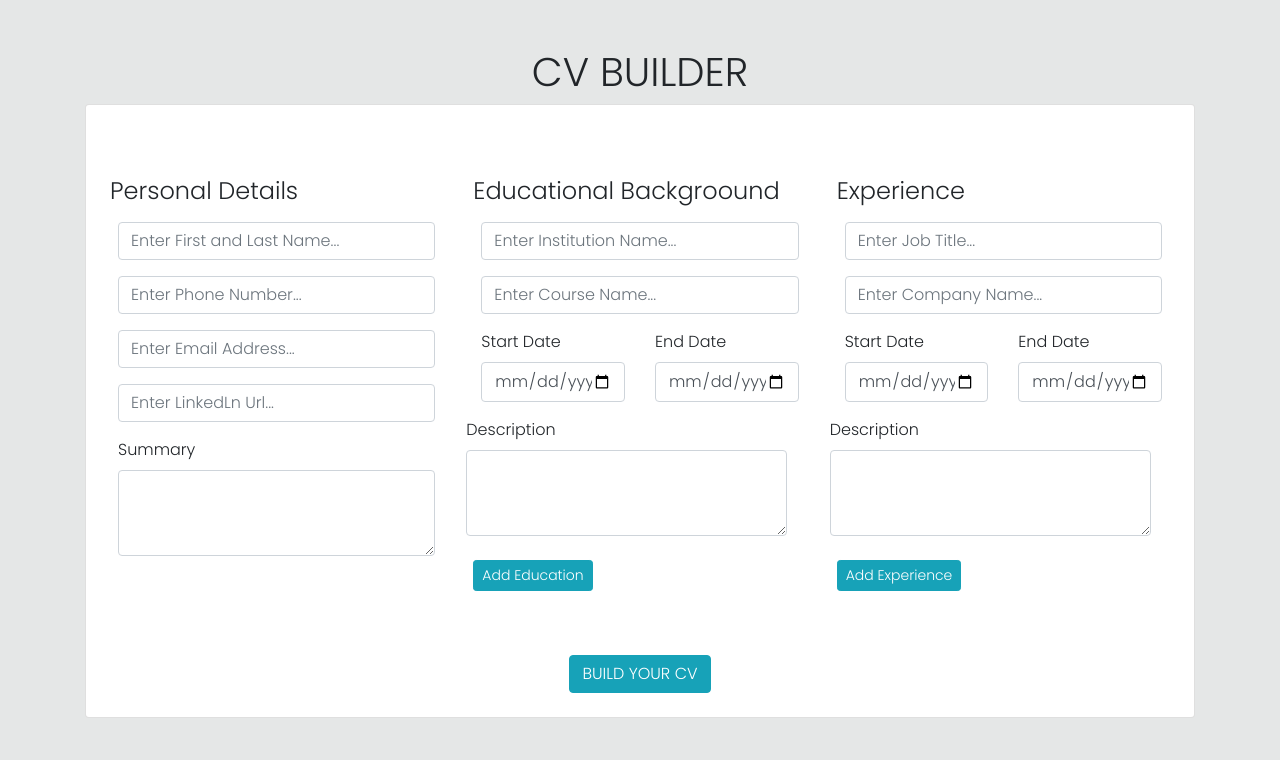
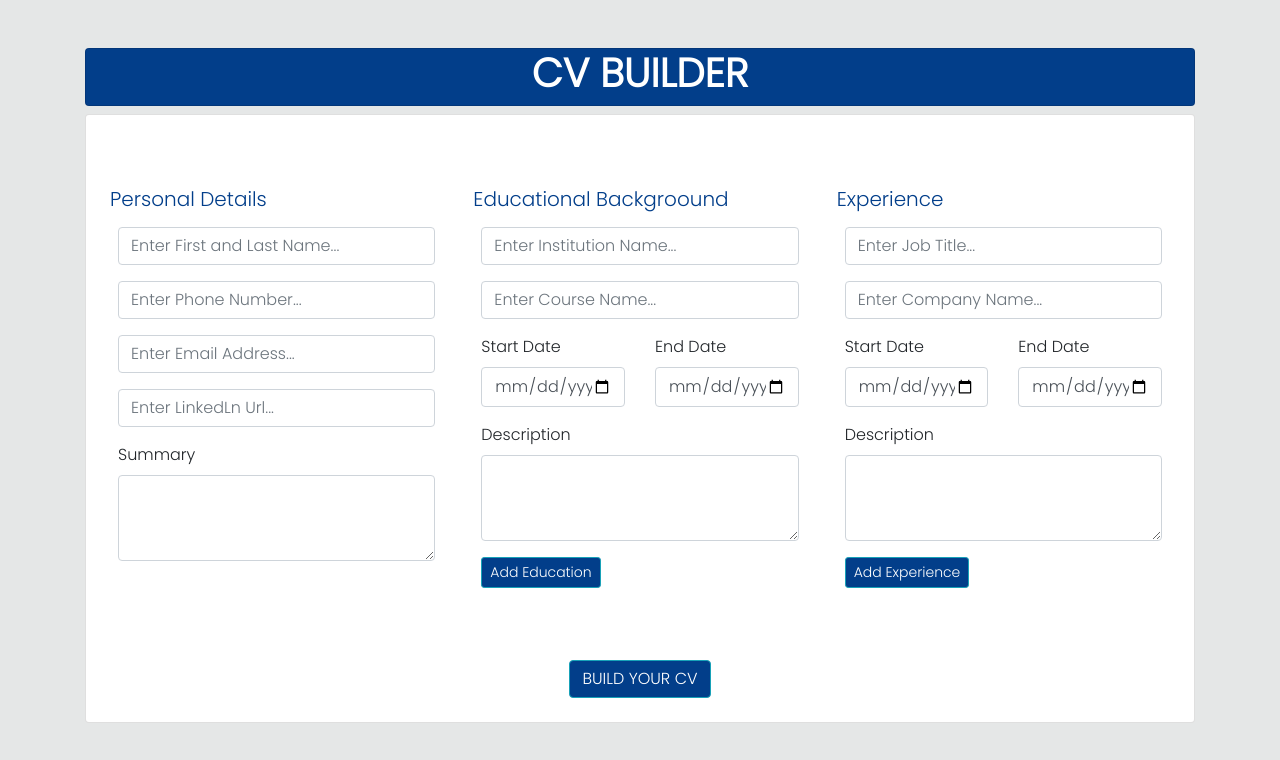
Before and after one commit to tharcissie/cv_builder, a React (Create React App) app: page / in a window 1280 px wide. Shown: the top 760 px of the page. Built offline with nearby package versions, Linux system fonts and the light colour scheme.

Commit message:
updates on styles

```diff
--- a/src/components/add.js
+++ b/src/components/add.js
@@ -26,13 +26,12 @@ const Add = () => {
 
 
   return (<div className="container mt-5">
-
-    <h1 className="text-center">CV BUILDER</h1>
-    <div className="card p-4">
+    <div className="card mb-2 cv-title"><h1 className="text-center" style={{fontWeight: 900}}>CV BUILDER</h1></div>
+    <div className="card p-4 mb-5">
       <form className="mt-5" onSubmit={handlesubmit}>
         <div className="row justify-content-center">
           <div className="col-md-4">
-            <h4>Personal Details</h4>
+            <h5>Personal Details</h5>
             <div className=" mt-2  p-2">
               <div className="form-group">
                 <input
@@ -85,7 +84,7 @@ const Add = () => {
             </div>
           </div>
           <div className="col-md-4">
-            <h4>Educational Backgroound</h4>
+            <h5>Educational Backgroound</h5>
             <div className=" mt-2  p-2">
               <div className="form-group">
                 <input
@@ -128,6 +127,7 @@ const Add = () => {
                       className="form-control" />
                   </div>
                 </div>
+              </div>
               <div className="form-group">
                 <label htmlFor="exampleFormControlTextarea1">Description</label>
                 <textarea
@@ -140,9 +140,8 @@ const Add = () => {
                 >
                 </textarea>
               </div>
+              <button className=" btn btn-sm btn-info" type="button" data-toggle="collapse" data-target="#collapseExample1" aria-expanded="false" aria-controls="collapseExample1">Add Education</button>
             </div>
-            </div>
-            <button className=" btn btn-sm btn-info" type="button" data-toggle="collapse" data-target="#collapseExample1" aria-expanded="false" aria-controls="collapseExample1">Add Education</button>
             <div className="collapse" id="collapseExample1">
               <div className=" mt-2  p-2">
                 <div className="form-group">
@@ -186,6 +185,7 @@ const Add = () => {
                         className="form-control" />
                     </div>
                   </div>
+                </div>
                 <div className="form-group">
                   <label htmlFor="exampleFormControlTextarea1">Description</label>
                   <textarea
@@ -201,9 +201,8 @@ const Add = () => {
               </div>
             </div>
           </div>
-          </div>
           <div className="col-md-4">
-            <h4>Experience</h4>
+            <h5>Experience</h5>
             <div className=" mt-2  p-2">
               <div className="form-group">
                 <input
@@ -248,6 +247,7 @@ const Add = () => {
                       placeholder="Enter End Date..." />
                   </div>
                 </div>
+              </div>
               <div className="form-group">
                 <label htmlFor="exampleFormControlTextarea1">Description</label>
                 <textarea
@@ -260,9 +260,8 @@ const Add = () => {
                 >
                 </textarea>
               </div>
+              <button className=" btn btn-sm btn-info" type="button" data-toggle="collapse" data-target="#collapseExample" aria-expanded="false" aria-controls="collapseExample">Add Experience</button>
             </div>
-            </div>
-            <button className=" btn btn-sm btn-info" type="button" data-toggle="collapse" data-target="#collapseExample" aria-expanded="false" aria-controls="collapseExample">Add Experience</button>
             <div className="collapse" id="collapseExample">
               <div className="p-2  mt-2 ">
                 <div className="form-group">
@@ -308,6 +307,7 @@ const Add = () => {
                         placeholder="Enter End Date..." />
                     </div>
                   </div>
+                </div>
                 <div className="form-group">
                   <label htmlFor="exampleFormControlTextarea1">Description</label>
                   <textarea
@@ -323,7 +323,6 @@ const Add = () => {
               </div>
             </div>
           </div>
-          </div>
           <div className="text-center mt-5">
             <button type="submit" className="btn btn-info mt-3 ">BUILD YOUR CV</button>
           </div>
--- a/src/components/css/style.css
+++ b/src/components/css/style.css
@@ -8,8 +8,13 @@
 .date{
     font-size: 14px;
 }
-.fa-envelope-open, .fa-linkedin, .fa-phone{
+.fa-envelope-open, .fa-linkedin, .fa-phone, h5{
     color: #023E8A;
+}
+
+.cv-title{
+color: white;
+background-color: #023E8A;
 }
 
 .fa-dot-circle {
@@ -17,7 +22,7 @@
     margin-right: 12px;
   }
 
-  .left{
+  .left, .btn-info{
       background-color: #023E8A;
       color: white;
   }
```
Lines whose indentation alone changed are shown as unchanged.
